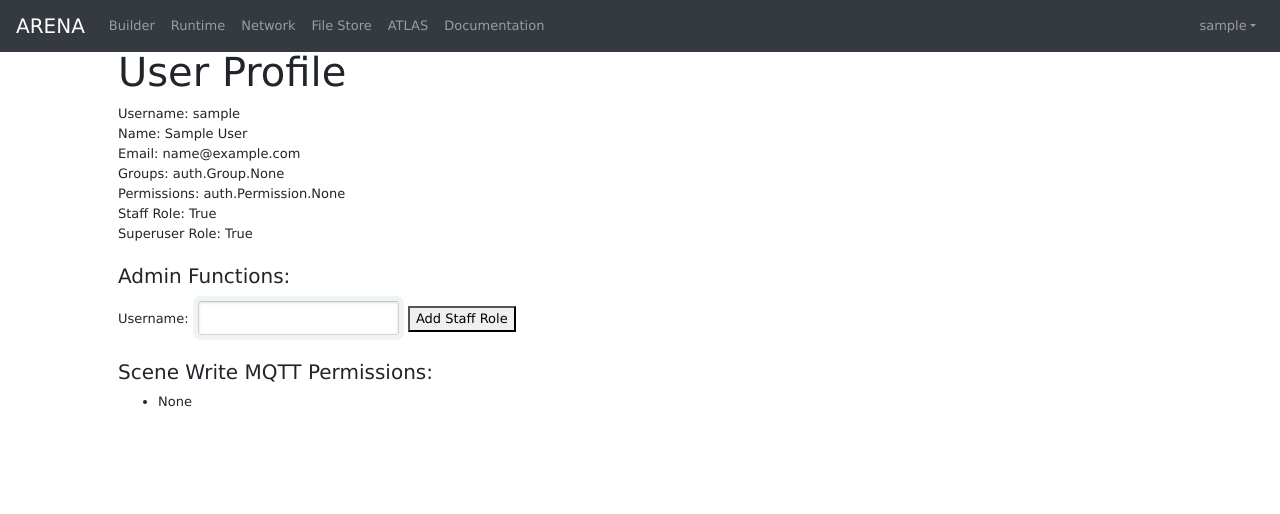
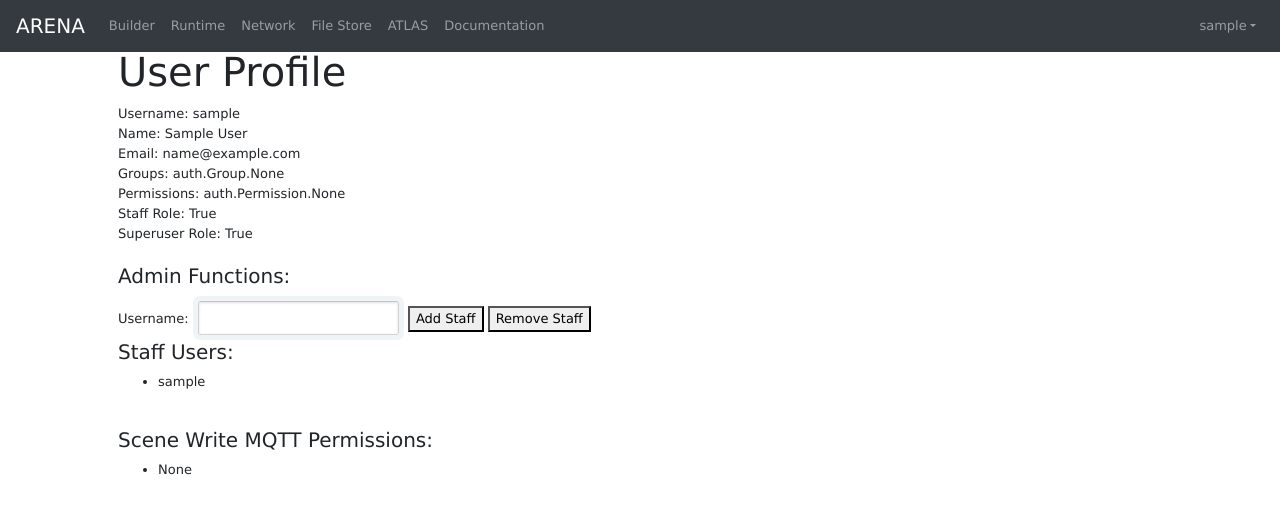
Before and after one commit to arenaxr/arena-account, a Django app: page /user/profile in a window 1280 px wide. Shown: the top 514 px of the page. Run offline with Django 3.2, Linux system fonts and the light colour scheme; the visitor is signed in with stand-in values (Sample User, id 1); data comes from the database, SQL or seed files in the repository; parts of the project's set-up code (start-up, migrations or seed data) failed here and were passed over; some libraries are stand-ins or nearby versions.

Commit message:
list current staff in admin profile

```diff
--- a/users/startup.py
+++ b/users/startup.py
@@ -10,7 +10,7 @@ from django.conf import settings
 
 from .models import Scene
 
-# TODO: remove extra debugging prints
+# TODO: this file can be removed when user/scene reservation is supported
 
 
 def migrate_persist():
@@ -34,6 +34,7 @@ def migrate_persist():
 
     # request all _scenes from persist
     host = config['mqtt_server']['host']
+    # in docker on localhost this url will fail
     url = f'https://{host}/persist/!allscenes'
     context = None
     p_scenes = []
--- a/users/templates/users/user_profile.html
+++ b/users/templates/users/user_profile.html
@@ -21,11 +21,22 @@
         <!-- TODO: Add Admin: Remove user as Staff -->
         {% if user.is_superuser %}
             <h5>Admin Functions:</h5>
-            <form>
+            <form method="post">
                 <label for="username">Username:</label>
-                <input type="text" id="add_staff" name="add_staff">
-                <button type="submit">Add Staff Role</button>
+                <input type="text" id="staff_username" name="staff_username">
+                <button type="submit" name="btn_add_staff">Add Staff</button>
+                <button type="submit" name="btn_rm_staff">Remove Staff</button>
             </form>
+            <h5>Staff Users:</h5>
+            <ul>
+                {% if staff %}
+                    {% for staff_user in staff %}
+                        <li>{{ staff_user.username }}</li>
+                    {% endfor %}
+                {% else %}
+                    <li>None</li>
+                {% endif %}
+            </ul>
             <br>
         {% endif %}
         <!-- TODO: List scenes user can edit, and links -->
--- a/users/views.py
+++ b/users/views.py
@@ -111,9 +111,16 @@ def user_profile(request):
     # load lost of scenes this user can edit
     if request.user.is_staff:
         scenes = Scene.objects.all()
+        staff = User.objects.filter(is_staff=True)
     else:
         scenes = Scene.objects.filter(editors=request.user)
-    return render(request=request, template_name="users/user_profile.html", context={"user": request.user, "scenes": scenes})
+        staff = None
+    return render(request=request, template_name="users/user_profile.html",
+                  context={
+                      "user": request.user,
+                      "scenes": scenes,
+                      "staff": staff,
+                  })
 
 
 def login_callback(request):
```
